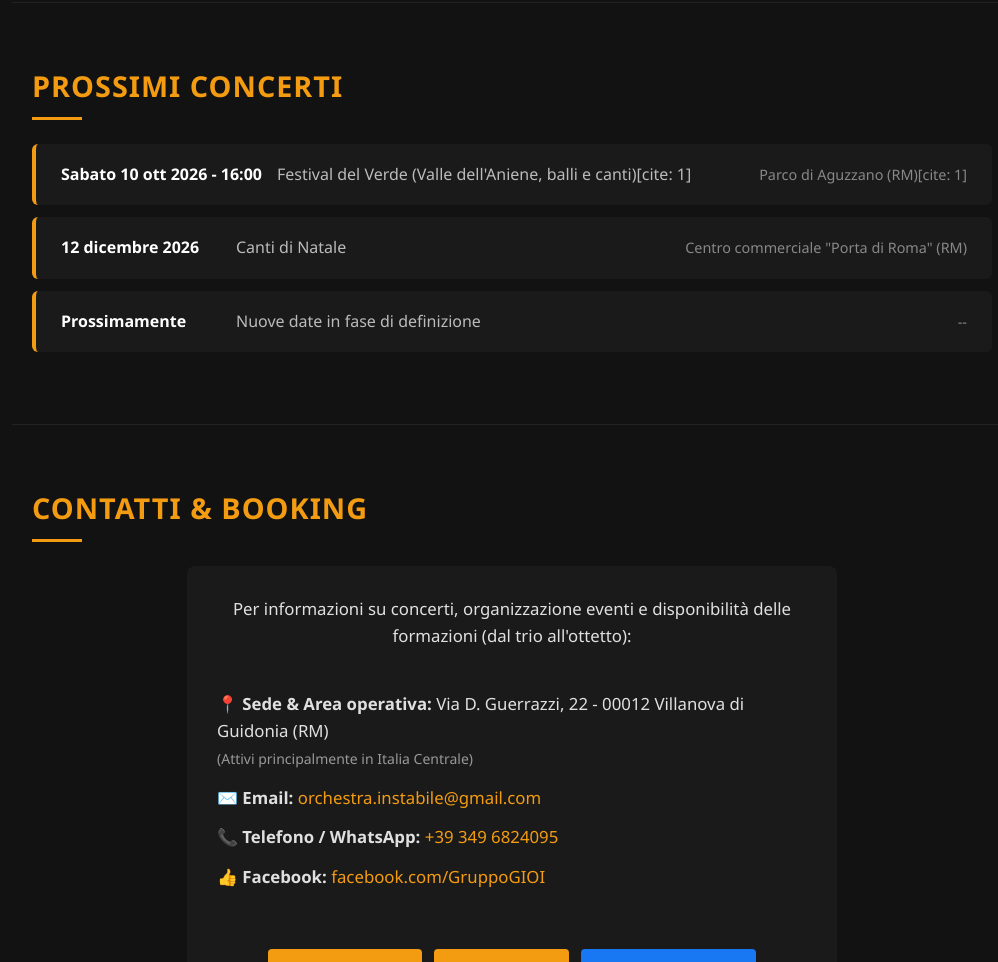
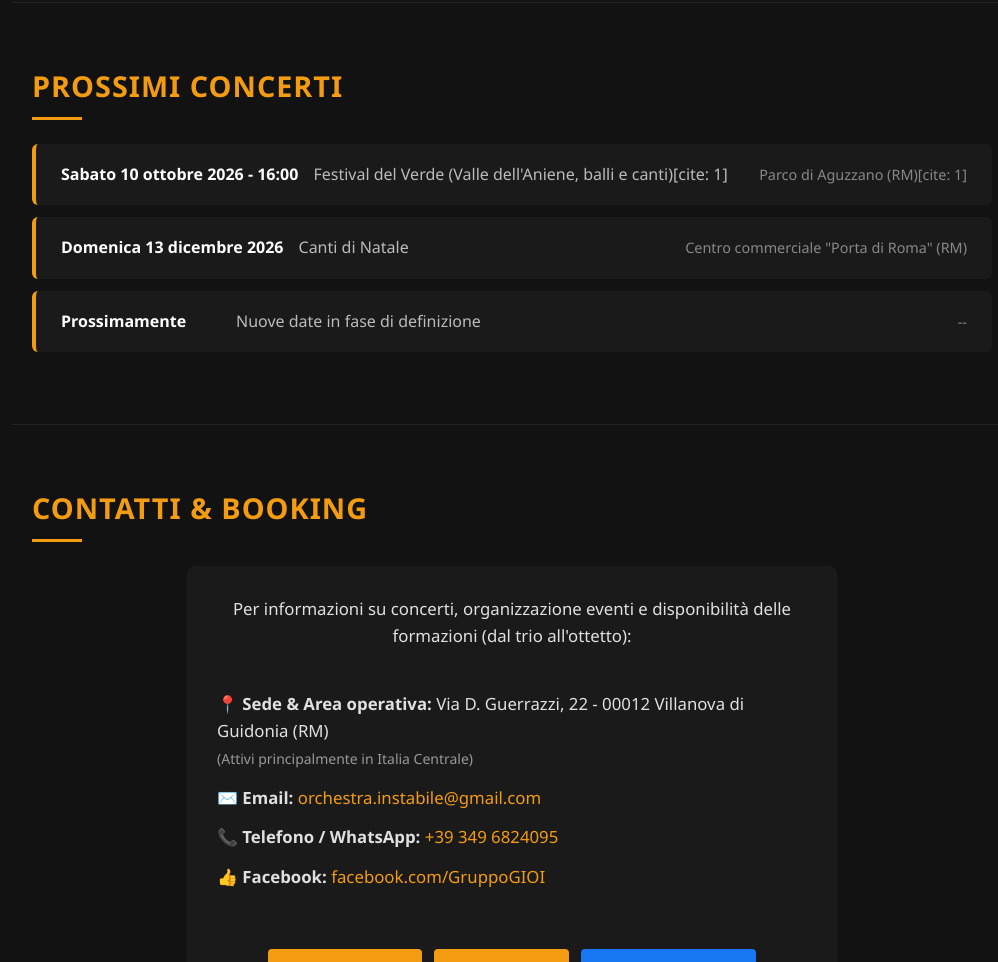
Before and after one commit to orchestrainstabile/orchestrainstabile.github.io, a plain HTML site: page index.html in a window 1280 px wide. Shown: the part 2904-3866 px from the top of the page, without its empty margins (128-1126 px from the left). Drawn offline with Linux system fonts and the light colour scheme; no server answers.

Commit message:
Update index.html

```diff
--- a/index.html
+++ b/index.html
@@ -432,12 +432,12 @@
         <ul class="tour-list">
 
             <li class="tour-item">
-                <span class="tour-date">Sabato 10 ott 2026 - 16:00</span>
+                <span class="tour-date">Sabato 10 ottobre 2026 - 16:00</span>
                 <div class="tour-venue">Festival del Verde (Valle dell'Aniene, balli e canti)[cite: 1]</div>
                 <span class="tour-city">Parco di Aguzzano (RM)[cite: 1]</span>
             </li>
             <li class="tour-item">
-                <span class="tour-date">12 dicembre 2026</span>
+                <span class="tour-date">Domenica 13 dicembre 2026</span>
                 <div class="tour-venue">Canti di Natale</div>
                 <span class="tour-city">Centro commerciale "Porta di Roma" (RM)</span>
             </li>
```
